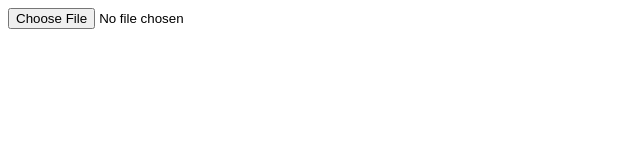
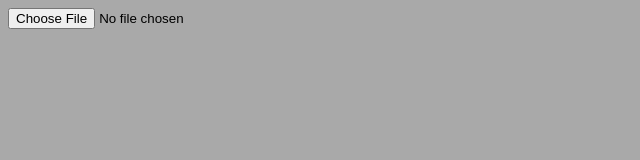
Before and after one commit to sparkfunX/EAGLE_Badge_Generator, a plain HTML site: page index.html in a window 1280 px wide. Shown: the whole page, without its empty margins (0-640 px from the left). Drawn offline with nearby package versions, Linux system fonts and the light colour scheme.

Commit message:
Update index.html

```diff
--- a/index.html
+++ b/index.html
@@ -1,9 +1,15 @@
+<!DOCTYPE html>
+<html lang="en">
+<head>
   <script
     src="https://code.jquery.com/jquery-3.4.1.min.js"
     integrity="sha256-CSXorXvZcTkaix6Yvo6HppcZGetbYMGWSFlBw8HfCJo="
     crossorigin="anonymous"></script>
-
+  <link rel="stylesheet" type="text/css" href="style.css">
+ </head>
+<body>
   <input type="file" id="fileIn"><br/>
   <canvas id="canvas" width="370" height="115"></canvas>
-
+</body>
     <script src="script.js"></script>
+</html>
```
Lines whose indentation alone changed are shown as unchanged.
